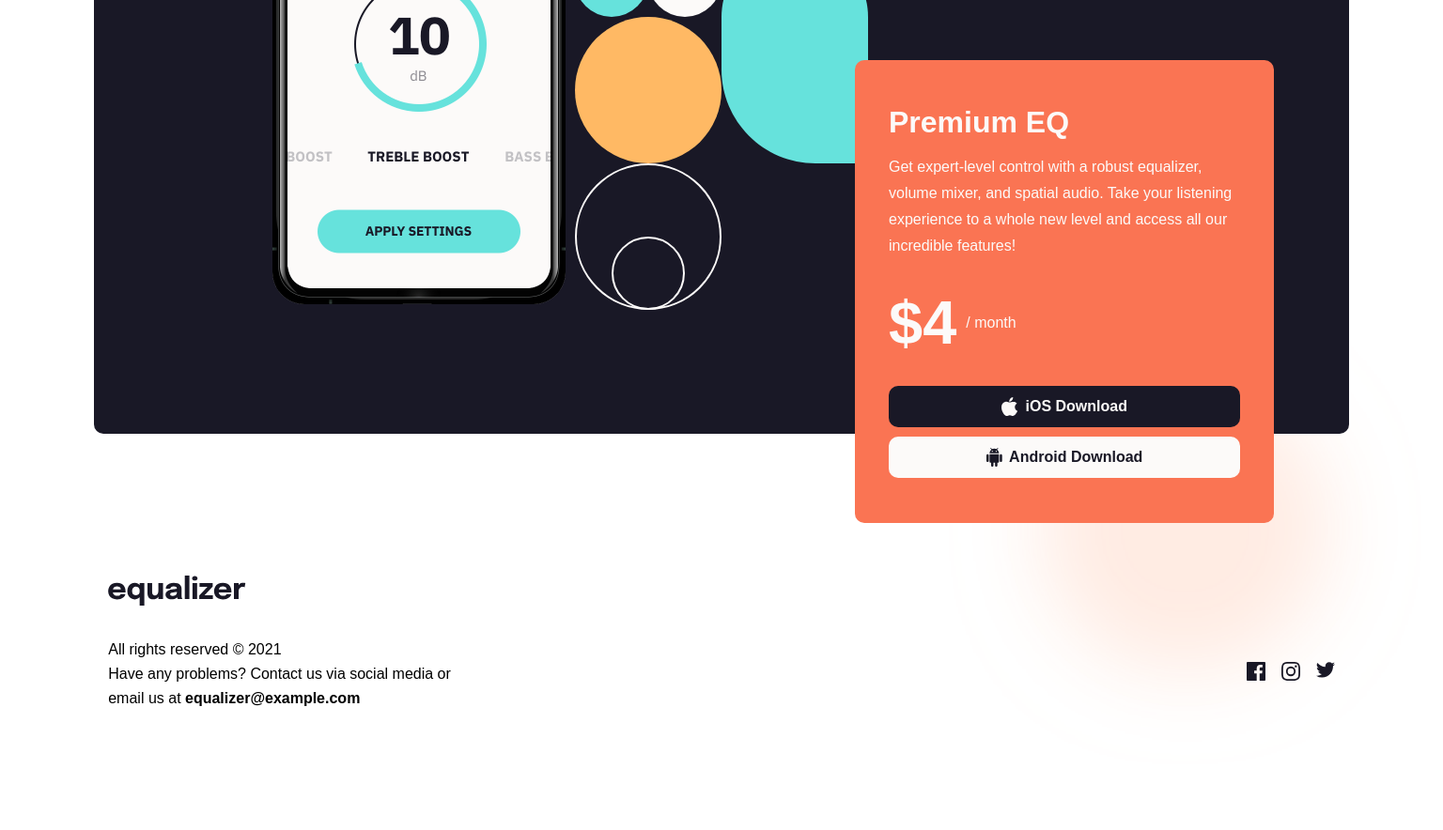
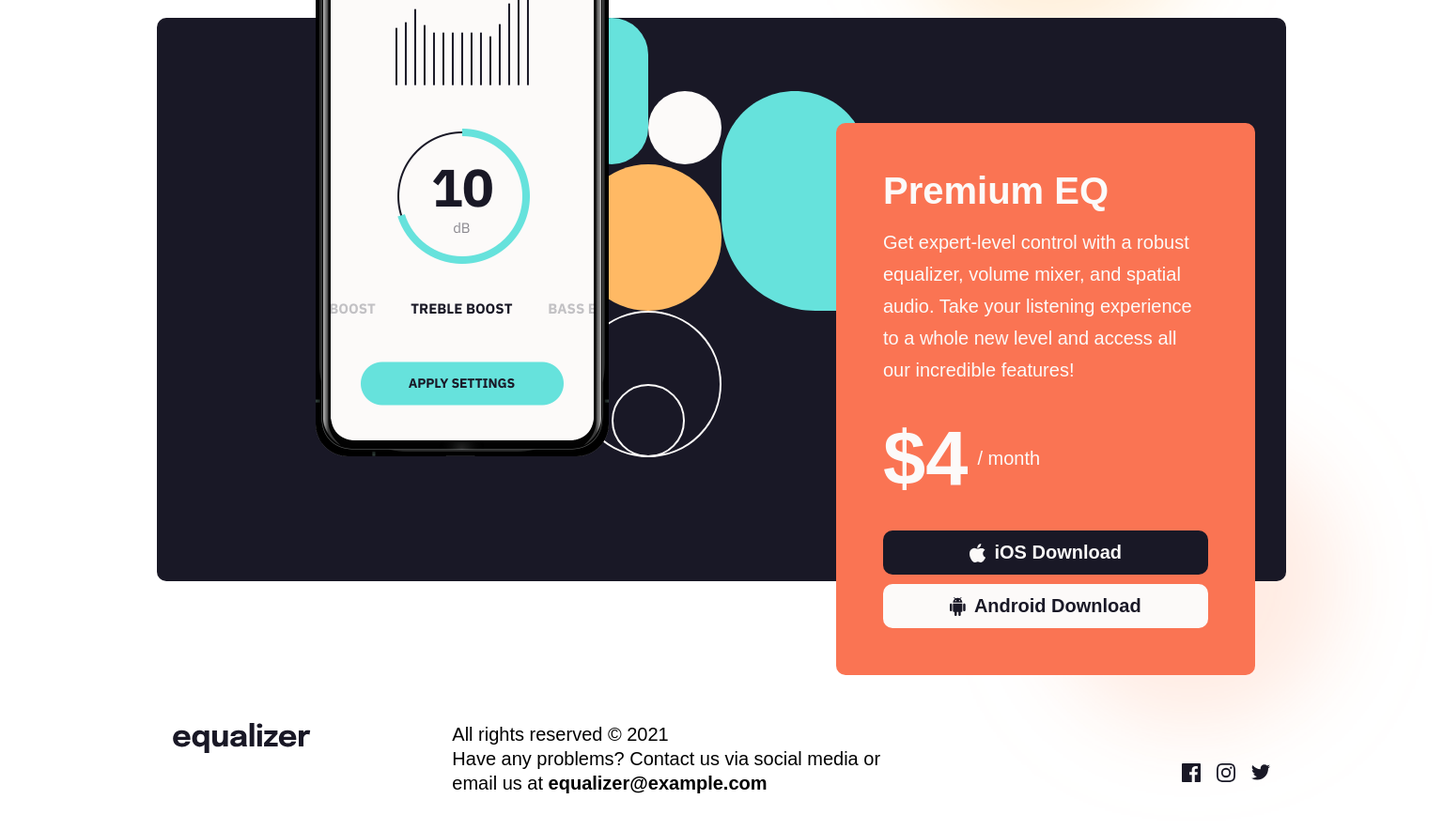
Before and after one commit to Ben7991/amalitech_html_css, a plain HTML site: page index.html in a window 1536 px wide. Shown: the part 780-1664 px from the top of the page at 94% size. Before the commit the page ends 1617 px from the top, so only its background shows below. Drawn offline with Linux system fonts and the light colour scheme.

Commit message:
add desktop responsiveness

```diff
--- a/assets/css/style.css
+++ b/assets/css/style.css
@@ -334,3 +334,57 @@ body {
 
 
 }
+
+@media (min-width: 1440px) {
+  body {
+    font-size: 1.25em;
+  }
+
+  .header__container {
+    width: 80%;
+  }
+
+  .header__heading {
+    font-size: 4em;
+  }
+
+  .header__info { line-height: 1.7; }
+
+  .container {
+    width: 76%;
+  }
+
+  .access {
+    margin-top: 70px;
+  }
+
+  .access__top {
+    width: 90%;
+    margin: auto;
+    padding-left: 169px;
+  }
+
+  .access__img {
+    margin-top: -175px;
+  }
+
+  .access__info {
+    line-height: 1.7;
+  }
+
+  .access__bottom {
+    right: 200px;
+    padding: 50px;
+    bottom: -100px;
+  }
+
+  .footer__company {
+    display: flex;
+    column-gap: 150px;
+    align-items: flex-start;
+  }
+
+  .footer__company-details {
+    margin: 0;
+  }
+}
```
Also changed, not shown: index.html (+5 -2 lines).
